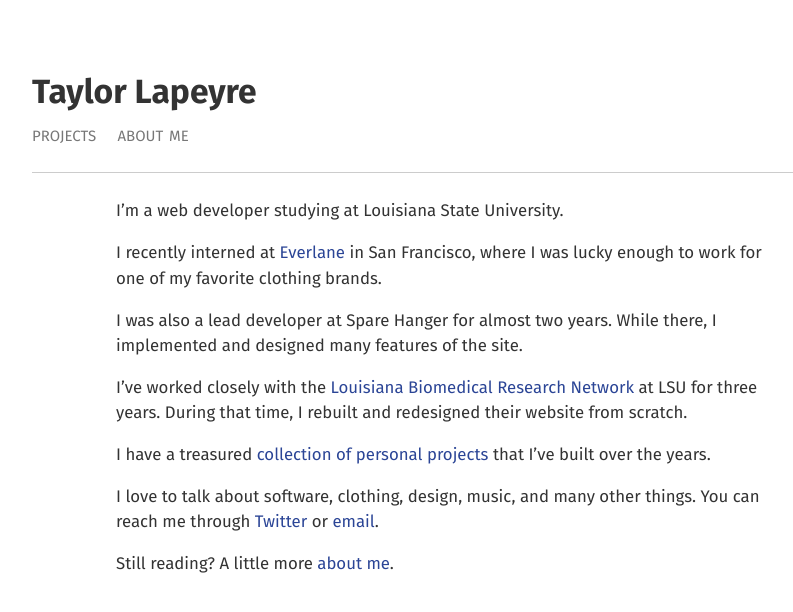
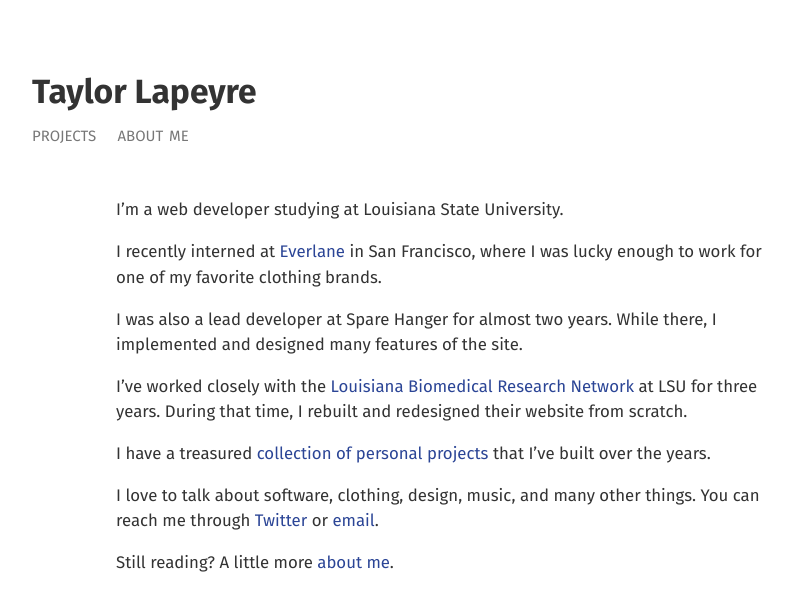
Before and after one commit to taylorlapeyre/taylorlapeyre.github.io, a Jekyll site: the page built from index.md, in a window 1280 px wide. Shown: the top 612 px of the page, without its empty margins (188-981 px from the left). Built offline with Jekyll 4.4.1, drawn with Linux system fonts in a browser that asks for light colours.

Commit message:
remove border

```diff
--- a/assets/css/main.css
+++ b/assets/css/main.css
@@ -35,7 +35,6 @@ img {
 .site-header {
   padding-bottom: 1.3rem;
   margin-bottom: 1.5rem;
-  border-bottom: 1px solid #CCC;
 }
 
 .site-header .name {
```
